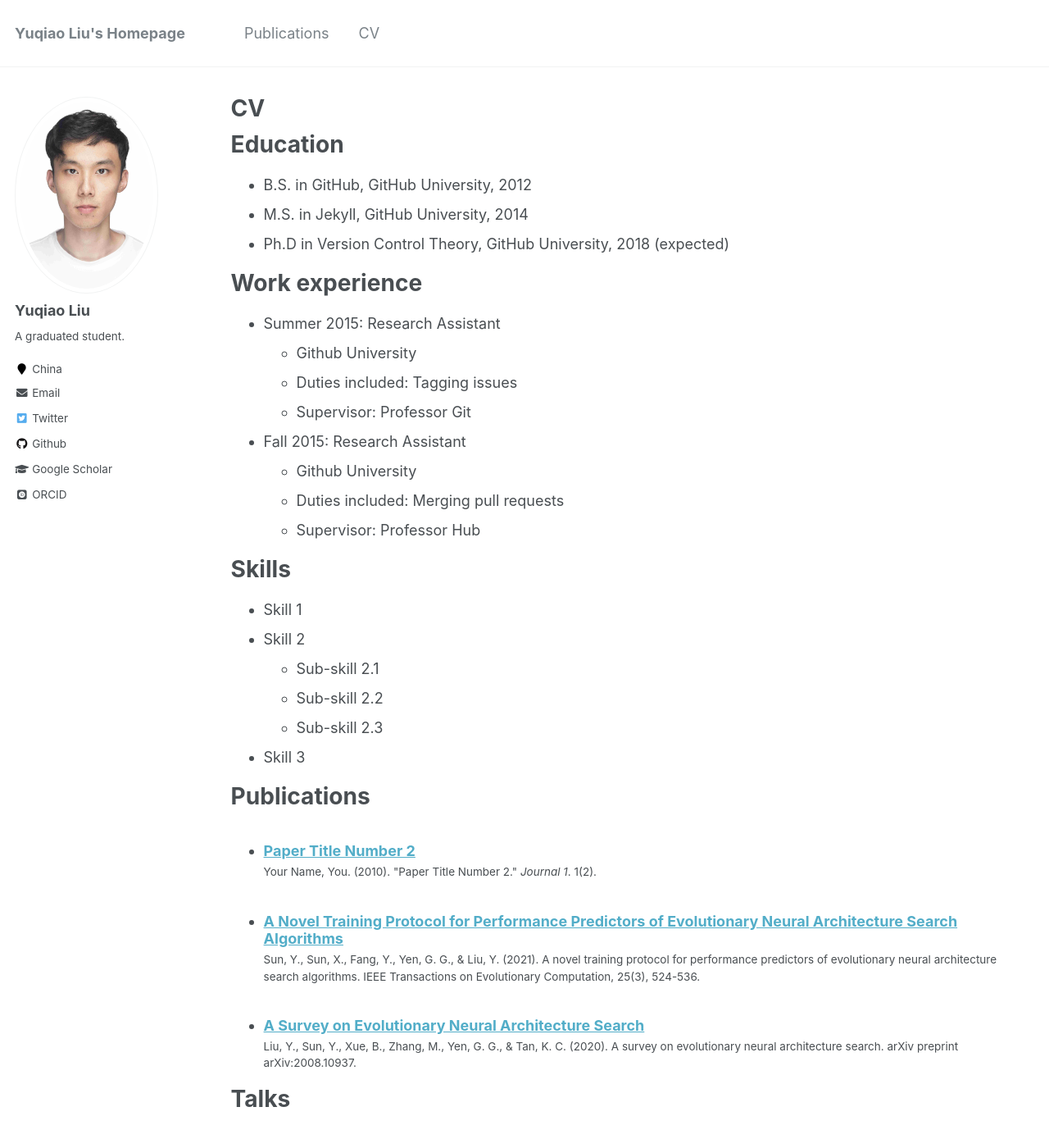
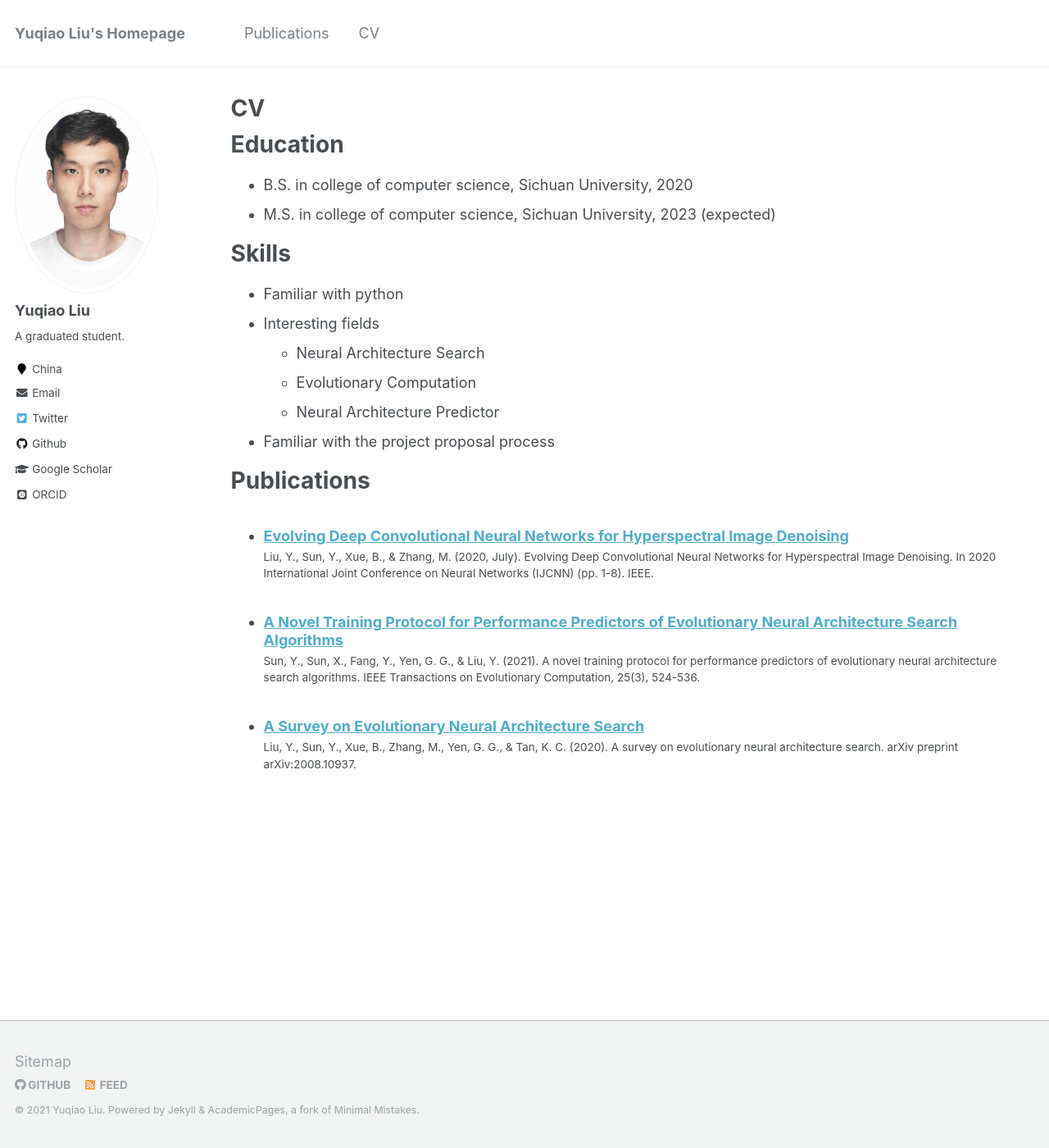
Before and after one commit to lyq998/lyq998.github.io, a Jekyll site: the page built from _pages/cv.md, in a window 1280 px wide and 1400 px high. Shown: the whole window at 82% size. Built offline with Jekyll 4.4.1, drawn with Linux system fonts in a browser that asks for light colours; some web fonts are replaced; some of the changed text lies outside the part shown.

Commit message:
beta_version_0.0.1

```diff
--- a/_data/authors.yml
+++ b/_data/authors.yml
@@ -6,7 +6,7 @@ Name Name:
   email       : "lyqguitar@gmail.com"
   bio         : "This is the first name."
   avatar      : "bio-photo-2.jpg"
-  google_plus : "Name"
+  google_plus : "Yuqiao Liu"
 
 Name2 Name2:
   name        : "Name2 Name2"
--- a/_pages/cv.md
+++ b/_pages/cv.md
@@ -11,49 +11,21 @@ redirect_from:
 
 Education
 ======
-* B.S. in GitHub, GitHub University, 2012
-* M.S. in Jekyll, GitHub University, 2014
-* Ph.D in Version Control Theory, GitHub University, 2018 (expected)
+* B.S. in college of computer science, Sichuan University, 2020
+* M.S. in college of computer science, Sichuan University, 2023 (expected)
 
-Work experience
-======
-* Summer 2015: Research Assistant
-  * Github University
-  * Duties included: Tagging issues
-  * Supervisor: Professor Git
-
-* Fall 2015: Research Assistant
-  * Github University
-  * Duties included: Merging pull requests
-  * Supervisor: Professor Hub
 
 Skills
 ======
-* Skill 1
-* Skill 2
-  * Sub-skill 2.1
-  * Sub-skill 2.2
-  * Sub-skill 2.3
-* Skill 3
+* Familiar with python
+* Interesting fields
+  * Neural Architecture Search
+  * Evolutionary Computation
+  * Neural Architecture Predictor
+* Familiar with the project proposal process
 
 Publications
 ======
   <ul>{% for post in site.publications %}
     {% include archive-single-cv.html %}
   {% endfor %}</ul>
-
-Talks
-======
-  <ul>{% for post in site.talks %}
-    {% include archive-single-talk-cv.html %}
-  {% endfor %}</ul>
-
-Teaching
-======
-  <ul>{% for post in site.teaching %}
-    {% include archive-single-cv.html %}
-  {% endfor %}</ul>
-
-Service and leadership
-======
-* Currently signed in to 43 different slack teams
--- a/_publications/2010-10-01-paper-title-number-2.md
+++ /dev/null
@@ -1,15 +0,0 @@
----
-title: "Paper Title Number 2"
-collection: publications
-permalink: /publication/2010-10-01-paper-title-number-2
-excerpt: 'This paper is about the number 2. The number 3 is left for future work.'
-date: 2010-10-01
-venue: 'Journal 1'
-paperurl: 'http://academicpages.github.io/files/paper2.pdf'
-citation: 'Your Name, You. (2010). &quot;Paper Title Number 2.&quot; <i>Journal 1</i>. 1(2).'
----
-This paper is about the number 2. The number 3 is left for future work.
-
-[Download paper here](http://academicpages.github.io/files/paper2.pdf)
-
-Recommended citation: Your Name, You. (2010). "Paper Title Number 2." <i>Journal 1</i>. 1(2).
--- /dev/null
+++ b/_publications/paper3.md
@@ -0,0 +1,15 @@
+---
+title: "Evolving Deep Convolutional Neural Networks for Hyperspectral Image Denoising"
+collection: publications
+permalink: /publication/paper3
+excerpt: 'Hyperspectral images (HSIs) are susceptible to various noise factors leading to the loss of information, and the noise restricts the subsequent HSIs object detection and classification tasks. In recent years, learning-based methods have demonstrated their superior strengths in denoising the HSIs. Unfortunately, most of the methods are manually designed based on the extensive expertise that is not necessarily available to the users interested. In this paper, we propose a novel algorithm to automatically build an optimal Convolutional Neural Network (CNN) to effectively denoise HSIs. Particularly, the proposed algorithm focuses on the architectures and the initialization of the connection weights of the CNN. The experiments of the proposed algorithm have been well-designed and compared against the state-of-the-art peer competitors, and the experimental results demonstrate the competitive performance of the proposed algorithm in terms of the different evaluation metrics, visual assessments, and the computational complexity.'
+date: 2020-07-19
+venue: '2020 International Joint Conference on Neural Networks (IJCNN)'
+paperurl: 'https://ieeexplore.ieee.org/abstract/document/9207509/'
+citation: 'Liu, Y., Sun, Y., Xue, B., & Zhang, M. (2020, July). Evolving Deep Convolutional Neural Networks for Hyperspectral Image Denoising. In 2020 International Joint Conference on Neural Networks (IJCNN) (pp. 1-8). IEEE.'
+---
+Hyperspectral images (HSIs) are susceptible to various noise factors leading to the loss of information, and the noise restricts the subsequent HSIs object detection and classification tasks. In recent years, learning-based methods have demonstrated their superior strengths in denoising the HSIs. Unfortunately, most of the methods are manually designed based on the extensive expertise that is not necessarily available to the users interested. In this paper, we propose a novel algorithm to automatically build an optimal Convolutional Neural Network (CNN) to effectively denoise HSIs. Particularly, the proposed algorithm focuses on the architectures and the initialization of the connection weights of the CNN. The experiments of the proposed algorithm have been well-designed and compared against the state-of-the-art peer competitors, and the experimental results demonstrate the competitive performance of the proposed algorithm in terms of the different evaluation metrics, visual assessments, and the computational complexity.
+
+[Download paper here](https://arxiv.org/pdf/2008.06634)
+
+Recommended citation: Liu, Y., Sun, Y., Xue, B., & Zhang, M. (2020, July). Evolving Deep Convolutional Neural Networks for Hyperspectral Image Denoising. In 2020 International Joint Conference on Neural Networks (IJCNN) (pp. 1-8). IEEE.
```
Also changed, not shown: _pages/about.md (+2 -0 lines).
